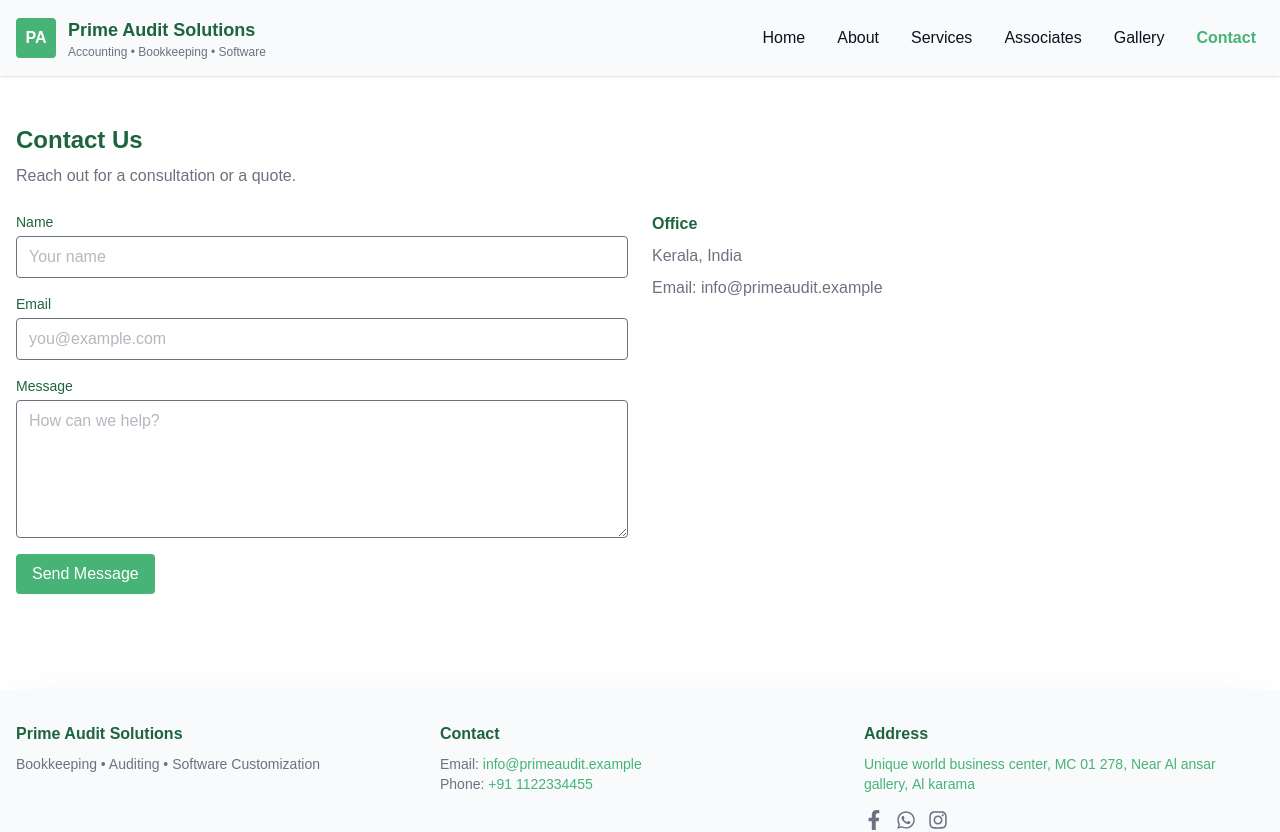
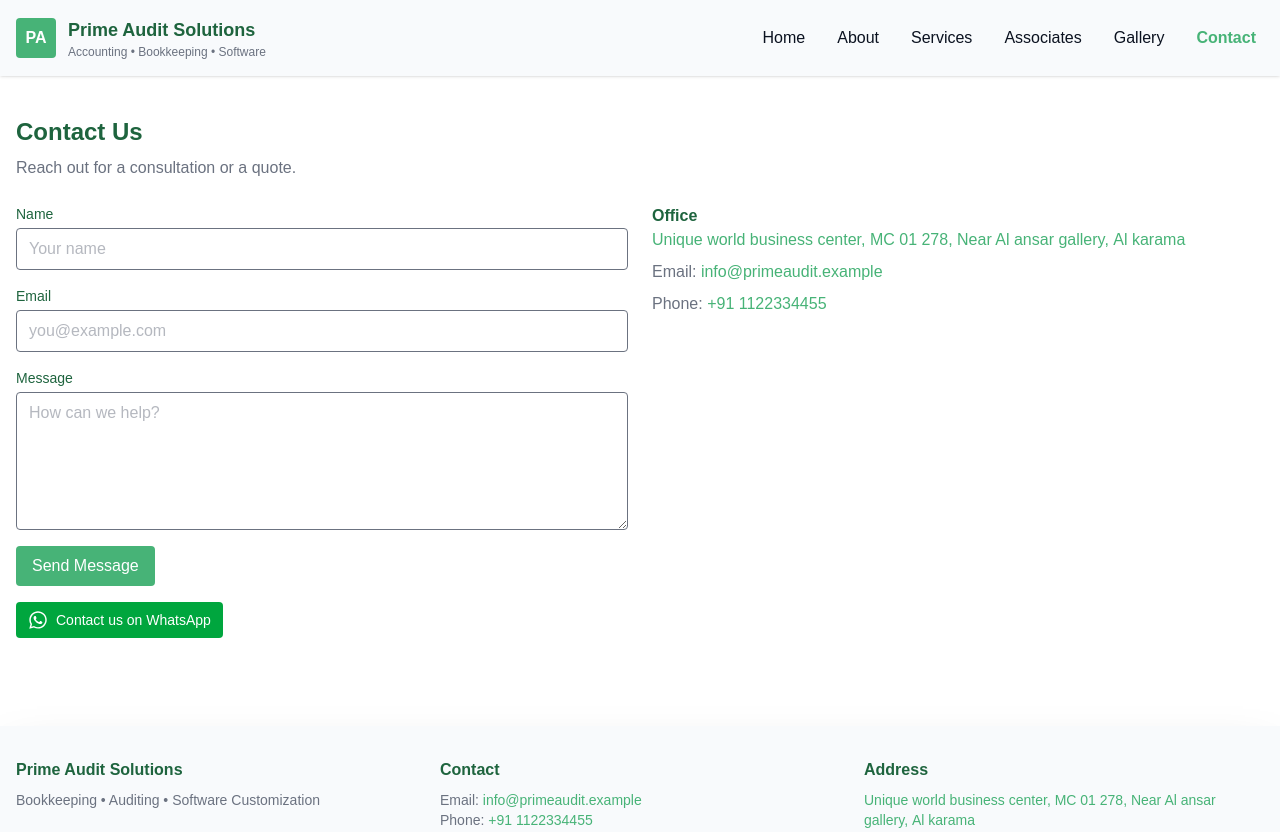
Before and after one commit to primeauditingdxb/prime-audit-next, a Next.js app: page /contact in a window 1280 px wide. Shown: the top 832 px of the page. Built offline with nearby package versions, Linux system fonts and the light colour scheme.

Commit message:
Added a contactForm modal on the Home page, Few modifications are added in the contact page

```diff
--- /dev/null
+++ b/app/components/ContactForm.tsx
@@ -0,0 +1,45 @@
+"use client"
+
+import React from 'react'
+import { FaWhatsapp } from 'react-icons/fa'
+
+interface ContactFormProps {
+  action?: string
+  email?: string
+  phone?: string
+  whatsapp?: string
+}
+
+export default function ContactForm({ action = 'https://formspree.io/f/YOUR_FORM_ID', email, phone, whatsapp }: ContactFormProps) {
+  return (
+    <div>
+      <form className="space-y-4" action={action} method="POST">
+        <div>
+          <label className="block text-sm font-medium text-primary-dark">Name</label>
+          <input name="name" required className="mt-1 block w-full border rounded px-3 py-2 text-muted" placeholder="Your name" />
+        </div>
+        <div>
+          <label className="block text-sm font-medium text-primary-dark">Email</label>
+          <input name="email" type="email" required className="mt-1 block w-full border rounded px-3 py-2 text-muted" placeholder="you@example.com" defaultValue={email} />
+        </div>
+        <div>
+          <label className="block text-sm font-medium text-primary-dark">Message</label>
+          <textarea name="message" required className="mt-1 block w-full border rounded px-3 py-2 text-muted" rows={5} placeholder="How can we help?"></textarea>
+        </div>
+        <div>
+          <button type="submit" className="px-4 py-2 btn-primary rounded">Send Message</button>
+        </div>
+      </form>
+
+      {/* WhatsApp contact */}
+      {whatsapp && (
+        <div className="mt-4 flex items-center gap-3">
+          <a href={whatsapp} target="_blank" rel="noreferrer" className="inline-flex items-center gap-2 text-white bg-green-600 hover:bg-green-700 px-3 py-2 rounded">
+            <FaWhatsapp className="h-5 w-5" />
+            <span className="text-sm font-medium">Contact us on WhatsApp</span>
+          </a>
+        </div>
+      )}
+    </div>
+  )
+}
--- /dev/null
+++ b/app/components/ContactModal.tsx
@@ -0,0 +1,54 @@
+"use client"
+
+import React, { useEffect, useState } from 'react'
+import ContactForm from './ContactForm'
+
+interface ContactModalProps {
+  title?: string
+  contentHtml?: string
+  email?: string
+  phone?: string
+  whatsapp?: string
+}
+
+export default function ContactModal({ title = 'Contact Us', contentHtml = '', email, phone, whatsapp }: ContactModalProps) {
+  const [show, setShow] = useState(false)
+
+  useEffect(() => {
+    try {
+      const seen = localStorage.getItem('contact_modal_shown')
+      if (!seen) {
+        setTimeout(() => {
+          setShow(true)
+          localStorage.setItem('contact_modal_shown', '1')
+        }, 600)
+      }
+    } catch (e) {
+      // ignore
+      setShow(true)
+    }
+  }, [])
+
+  if (!show) return null
+
+  return (
+    <div className="fixed inset-0 z-50 flex items-center justify-center">
+      <div className="absolute inset-0 bg-black/50" onClick={() => setShow(false)} />
+
+      <div className="relative bg-surface w-full max-w-2xl mx-4 rounded shadow-xl p-6 z-10">
+        <div className="flex items-start justify-between gap-4">
+          <h3 className="text-xl font-semibold text-primary-dark">{title}</h3>
+          <button onClick={() => setShow(false)} aria-label="Close" className="text-muted">✕</button>
+        </div>
+
+        {contentHtml && (
+          <div className="mt-3 text-muted text-sm" dangerouslySetInnerHTML={{ __html: contentHtml }} />
+        )}
+
+        <div className="mt-4">
+          <ContactForm action="https://formspree.io/f/YOUR_FORM_ID" email={email} phone={phone} whatsapp={whatsapp} />
+        </div>
+      </div>
+    </div>
+  )
+}
--- a/app/contact/page.tsx
+++ b/app/contact/page.tsx
@@ -1,36 +1,35 @@
 import { getMarkdownSync } from '@/lib/content'
 import MarkdownRenderer from '../components/MarkdownRenderer'
+import ContactForm from '@/app/components/ContactForm'
 
 export default function ContactPage() {
     const data = getMarkdownSync('contact')
+    const meta = data.meta || {}
+    const email: string = meta.email || 'info@primeaudit.example'
+    const phone: string = meta.phone || '+91 1122334455'
+    const address: string = meta.address || 'Kerala, India'
+    const mapLink: string = meta.map_link || ''
+    const whatsapp = meta.whatsapp || ''
+
     return (
-    <div className="container mx-auto px-4 py-12">
+        <div className="container mx-auto px-4 py-10">
             <h2 className="text-2xl font-semibold text-primary-dark">{data.meta.title}</h2>
             <div className="mt-2 text-muted"><MarkdownRenderer html={data.contentHtml} /></div>
 
             <div className="mt-6 grid grid-cols-1 md:grid-cols-2 gap-6">
-        <form className="space-y-4" action="https://formspree.io/f/YOUR_FORM_ID" method="POST">
-          <div>
-            <label className="block text-sm font-medium text-primary-dark">Name</label>
-            <input name="name" required className="mt-1 block w-full border rounded px-3 py-2 text-muted" placeholder="Your name" />
-          </div>
-          <div>
-            <label className="block text-sm font-medium text-primary-dark">Email</label>
-            <input name="email" type="email" required className="mt-1 block w-full border rounded px-3 py-2 text-muted" placeholder="you@example.com" />
-          </div>
-          <div>
-            <label className="block text-sm font-medium text-primary-dark">Message</label>
-            <textarea name="message" required className="mt-1 block w-full border rounded px-3 py-2 text-muted" rows={5} placeholder="How can we help?"></textarea>
-          </div>
-          <div>
-            <button type="submit" className="px-4 py-2 btn-primary rounded">Send Message</button>
-          </div>
-        </form>
+                <ContactForm action="https://formspree.io/f/YOUR_FORM_ID" email={''} phone={''} whatsapp={whatsapp} />
 
                 <div>
                     <h4 className="font-semibold text-primary-dark">Office</h4>
-          <p className="text-muted mt-2">Kerala, India</p>
-          <p className="text-muted mt-2">Email: info@primeaudit.example</p>
+                    {mapLink ? (
+                        <a href={mapLink} target="_blank" rel="noreferrer" className="text-primary1 hover:underline" aria-label={`Open ${address} in maps`}>{address}</a>
+                    ) : (
+                        <span>{address}</span>
+                    )}
+                    <p className="text-muted mt-2">Email: <a href={`mailto:${email}`} className="text-primary1">{email || 'info@primeaudit.example'}</a></p>
+                    <p className="text-muted mt-2">
+                        Phone: <a className="text-primary1 hover:underline" href={`tel:${phone.replace(/\s+/g, '')}`} aria-label={`Call ${phone}`}>{phone}</a>
+                    </p>
                 </div>
             </div>
         </div>
--- a/app/page.tsx
+++ b/app/page.tsx
@@ -7,8 +7,11 @@ import LongCard from './components/LongCard'
 import FeatureCard from './components/FeatureCard'
 import TestimonialCard from './components/TestimonialCard'
 import PartnerLogo from './components/PartnerLogo'
+import ContactModal from './components/ContactModal'
+import { getMarkdownSync as getContactContent } from '@/lib/content'
 
 const data = getMarkdownSync('home')
+const contactData = getContactContent('contact')
 
 export const metadata = {
   title: data.meta.title || 'Prime Audit Solutions',
@@ -17,6 +20,8 @@ export const metadata = {
 
 export default function HomePage() {
   const banner = data.meta.bannerImage || '/images/office-hero.jpg'
+  const contactMeta = contactData?.meta || {}
+  const whatsappLink = contactMeta?.whatsapp || ''
 
   return (
     <>
@@ -171,6 +176,8 @@ export default function HomePage() {
           </div>
         </div>
       </section>
+      {/* Contact modal shown on first visit */}
+      <ContactModal title={'Contact Us'} contentHtml={contactData.contentHtml || ''} whatsapp={whatsappLink} email={""} phone={''} />
     </>
   )
 }
--- a/content/contact.md
+++ b/content/contact.md
@@ -1,5 +1,10 @@
 ---
 title: "Contact Us"
+whatsapp: "https://api.whatsapp.com/send?phone=+919605323659&text=Hi!%20I%27d%20like%20to%20talk%20to%20one%20of%20the%20experts."
+email: info@primeaudit.example
+phone: "+91 1122334455"
+address: Unique world business center, MC 01 278, Near Al ansar gallery, Al karama
+map_link: "https://maps.google.com/?q=25.2516228,55.3091727"
 ---
 
 Reach out for a consultation or a quote.
```
Lines whose indentation alone changed are shown as unchanged.
